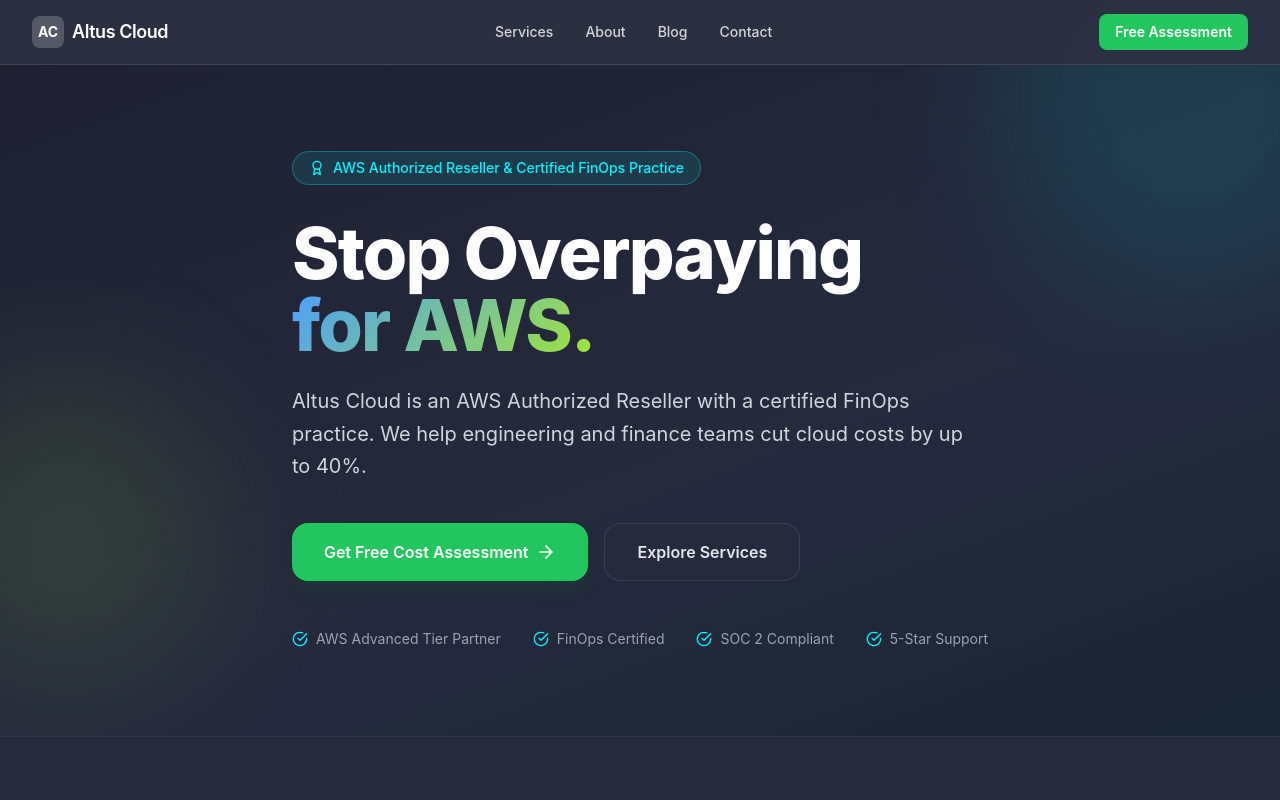
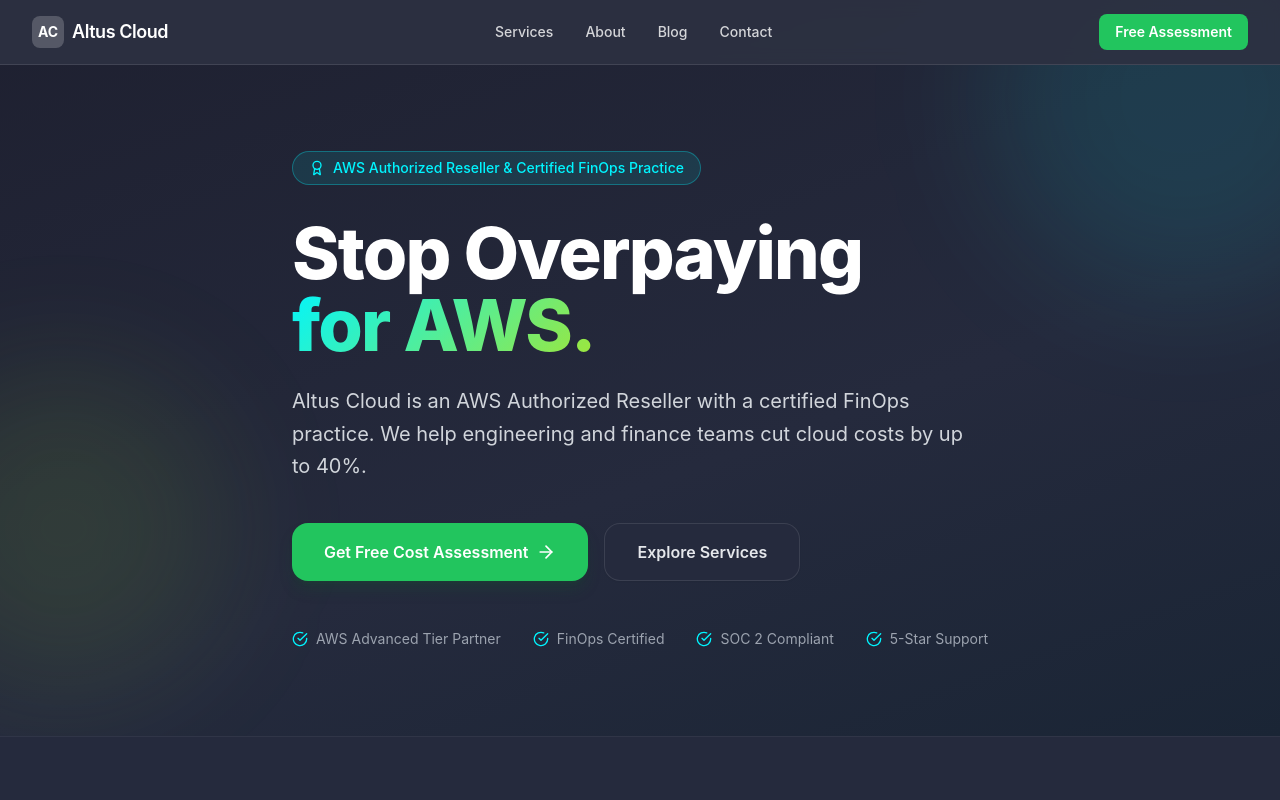
Before and after one commit to Dlyle2671/altus-cloud, a Next.js app: page / in a window 1280 px wide. Shown: the top 800 px of the page. Built offline with nearby package versions, Linux system fonts and the light colour scheme.

Commit message:
Revert: restore neon cyan #00F5FF in globals.css (undo royal blue)

```diff
--- a/src/app/globals.css
+++ b/src/app/globals.css
@@ -8,7 +8,7 @@
   /* Neon cyan-to-lime gradient text */
   .text-gradient {
     @apply bg-clip-text text-transparent;
-    background-image: linear-gradient(135deg, #4A9EFF 0%, #A3E635 100%);
+    background-image: linear-gradient(135deg, #00F5FF 0%, #A3E635 100%);
   }
 
   /* Hero section: dark charcoal with subtle teal hint */
@@ -27,7 +27,7 @@
   }
   .card-hover:hover {
     transform: translateY(-4px);
-    box-shadow: 0 12px 40px rgba(74, 158, 255, 0.25);
+    box-shadow: 0 12px 40px rgba(0, 245, 255, 0.25);
   }
 }
 
```
